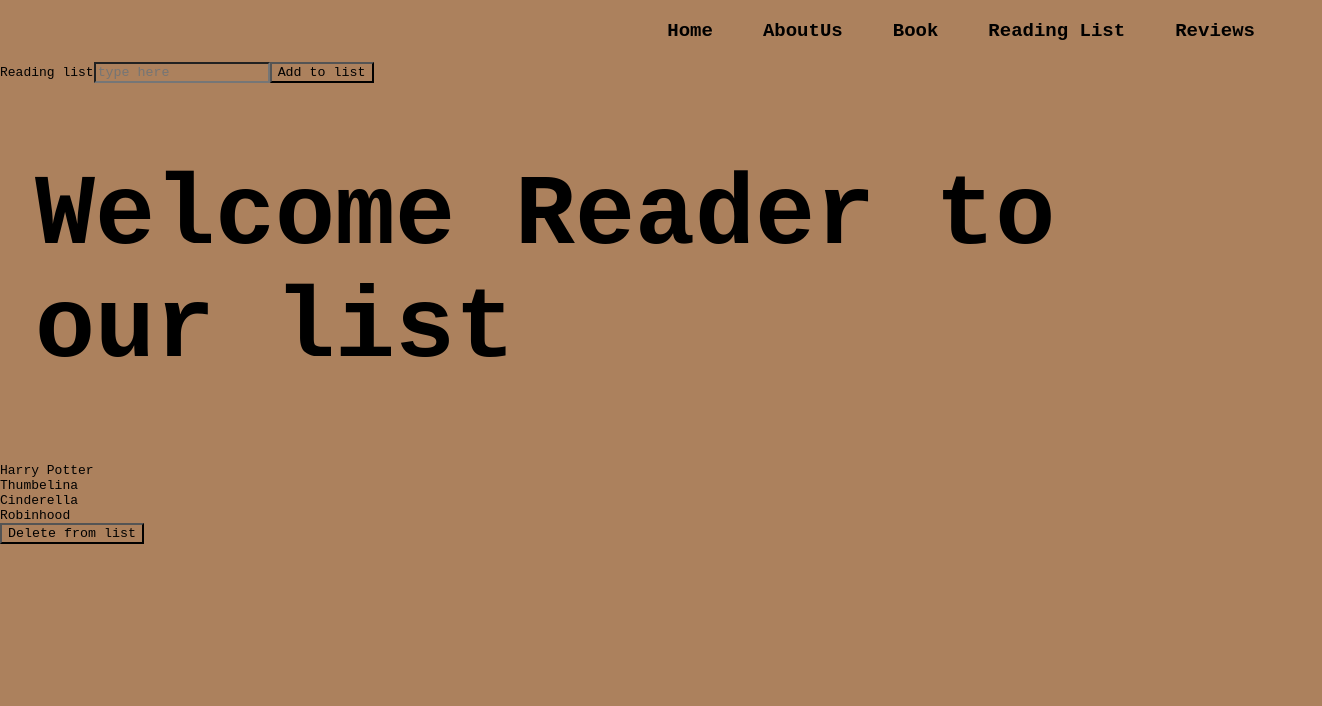
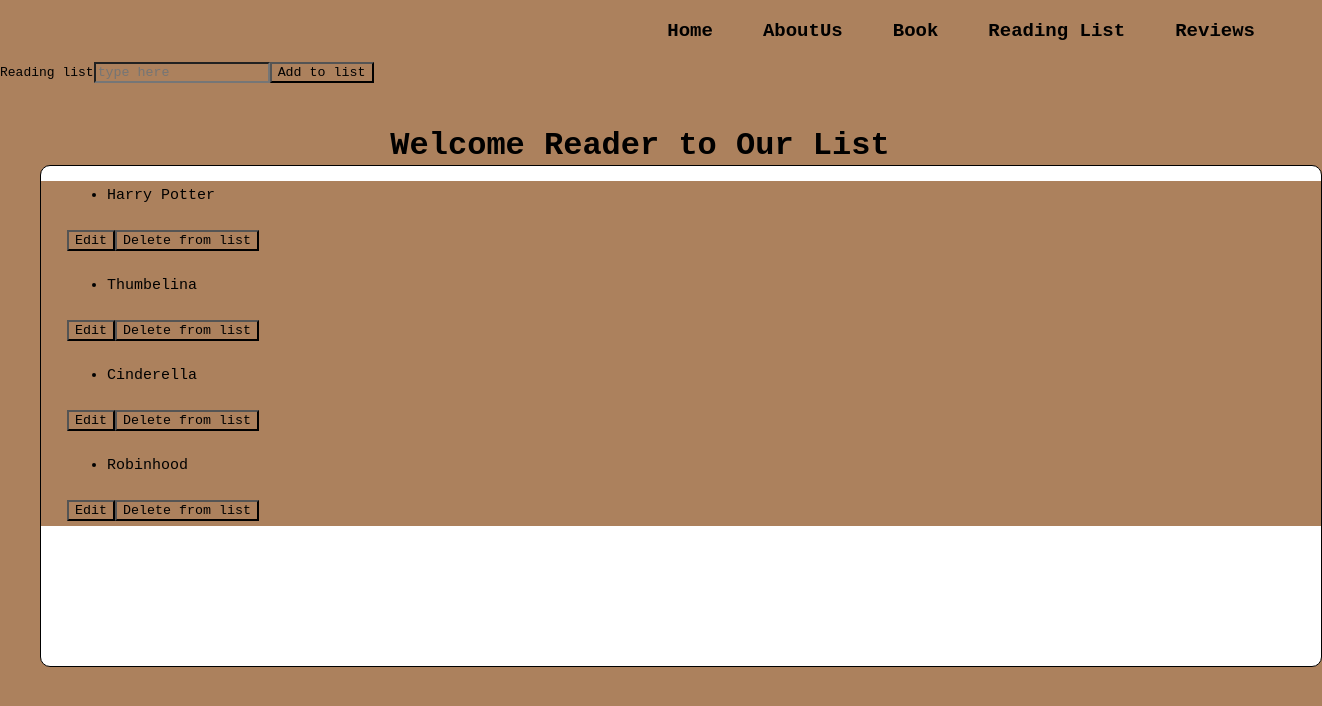
Before and after one commit to OliviaAdongo/tales, a React (Create React App) app: page /read in a window 1280 px wide. Shown: the top 706 px of the page, 1322 px wide, since content can reach past the window. Built offline with nearby package versions, Linux system fonts and the light colour scheme.

Commit message:
Display section for reading list created and styled

```diff
--- a/src/components/ReadingList/ReadingList.js
+++ b/src/components/ReadingList/ReadingList.js
@@ -1,4 +1,5 @@
 import axios from 'axios'
+import './Reading.css'
 import React, { useState } from 'react'
 import{
   ReadingContainer,
@@ -38,30 +39,38 @@ const ReadingList = ({words}) => {
   return (
     <div>
     <form>
-    <label>
+    <label className='text-holder'>
     Reading list
     <input type="text" name="book_name" placeholder='type here' onChange={handleChange}/>
   </label>
-  <button onClick={submit}>Add to list</button>
+  <button className='adder-btn' onClick={submit}>Add to list</button>
 
 </form>
 
 
 
-<div className="readerlist">
+<div className="readerlist" >
+<Reader>Welcome Reader to Our List</Reader>
 <ReadingContainer>
-<Reader>Welcome Reader to our list</Reader>
 <ListWrapper>
 {words.map((read,  index) =>{
 return (
   <ReadCard key={index}>
   <ReadList>
-  <List>{read.book_name}</List>
+  <List>
+  <ul>
+  <li>{read.book_name}
+  </li>
+  </ul>
+  </List>
+  <button className='editor-btn'>Edit</button>
+  <button className= 'deleter-btn' onClick={remove}>Delete from list</button>
   </ReadList>
+
   </ReadCard>
 )
 })}
-<button onClick={remove}>Delete from list</button>
+
 </ListWrapper>
 </ReadingContainer>
 
--- a/src/components/ReadingList/ReadingListStyler.js
+++ b/src/components/ReadingList/ReadingListStyler.js
@@ -1,8 +1,33 @@
 import styled from "styled-components";
 
-export const ReadingContainer= styled.div``
-export const  Reader = styled.h1``
-export const   ListWrapper = styled.div``
-export const  ReadCard = styled.div``
-export const ReadList = styled.div``
-export const List = styled.div``
+export const ReadingContainer= styled.div`
+margin-top: 0px;
+background: white;
+width: 100vw;
+height: 500px;
+color: black;
+font-size: 15px;
+margin-right: -9px;
+margin-left: 40px;
+border: 1px solid black;
+border-radius: 10px;
+`
+export const  Reader = styled.h4`
+font-size: clamp(2rem, 2.5vw, 3rem);
+text-align: center;
+margin-bottom: 0px;
+`
+export const  ListWrapper = styled.div`
+
+`
+export const  ReadCard = styled.div`
+margin: 0 2rem;
+line-height: 2;
+width: 300px;
+background: white;
+`
+export const ReadList = styled.div`
+`
+export const List = styled.div`
+
+`
```
Also changed, not shown: src/components/ReadingList/Reading.css (added).
